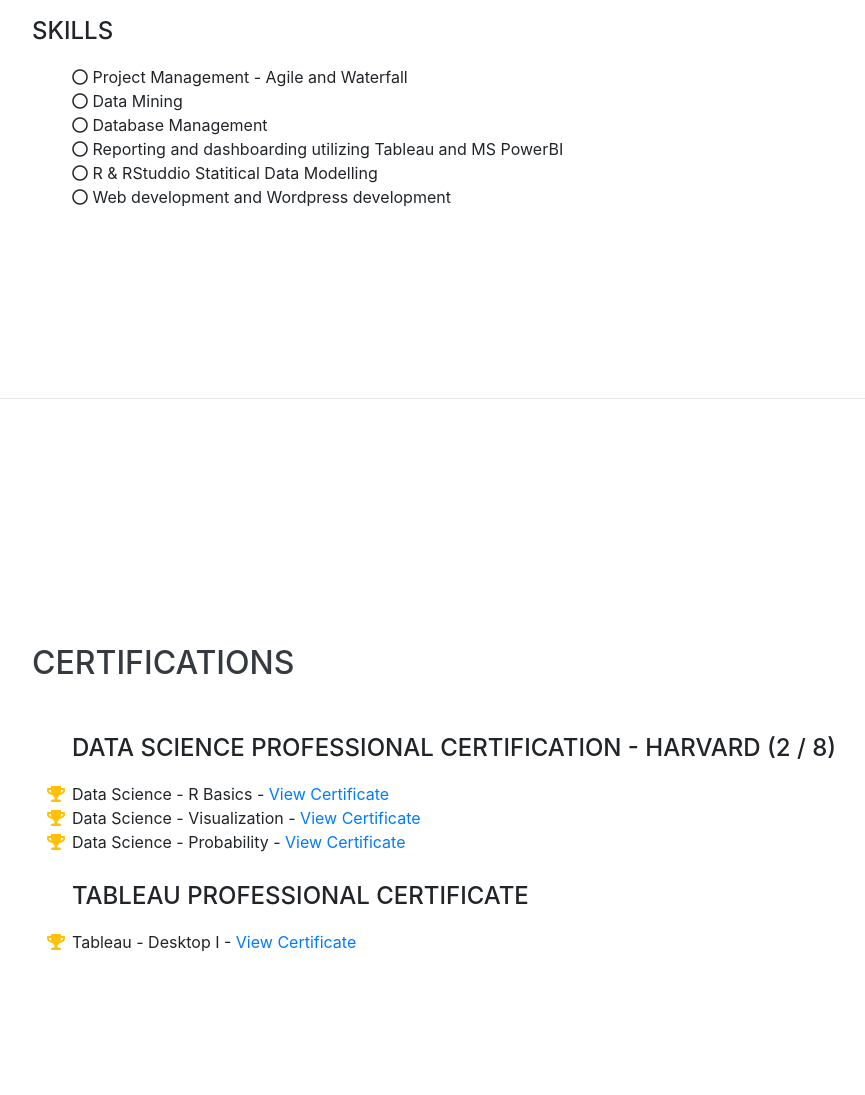
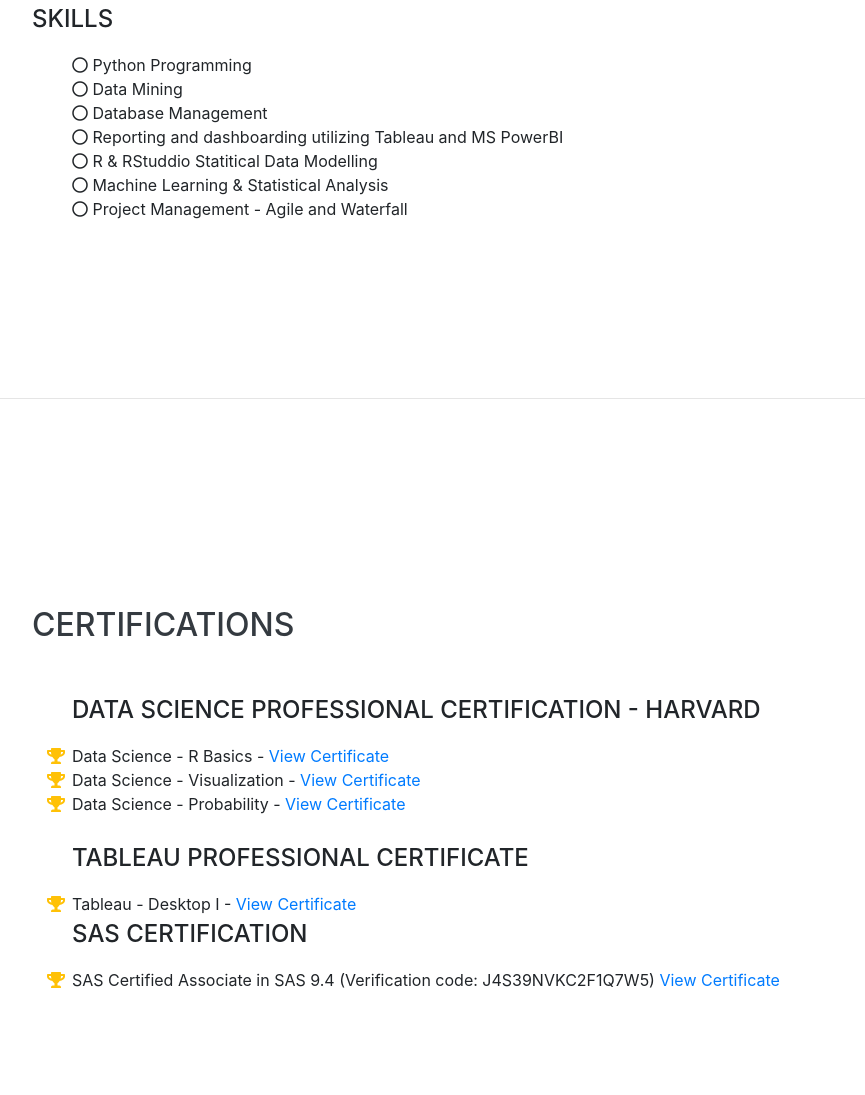
Before and after one commit to MurtazaBadshah121/MurtazaBadshah121.github.io, a website with bundled scripts: page index.html in a window 1280 px wide. Shown: the part 3026-4121 px from the top of the page, without its empty margins (288-1153 px from the left). Built offline with nearby package versions, Linux system fonts and the light colour scheme; a web font is replaced by a local one.

```diff
--- a/index.html
+++ b/index.html
@@ -212,7 +212,7 @@
         <div class="subheading mb-3">Skills</div>
         <ul class="fa-ul mb-0">
           <li>
-            <i class="far fa-circle"></i> Project Management - Agile and Waterfall </li>
+            <i class="far fa-circle"></i> Python Programming</li>
           <li>
             <i class="far fa-circle"></i> Data Mining</li>
           <li>
@@ -222,7 +222,10 @@
           <li>
             <i class="far fa-circle"></i> R &amp; RStuddio Statitical Data Modelling</li>
           <li>
-            <i class="far fa-circle"></i> Web development and Wordpress development</li>
+            <i class="far fa-circle"></i> Machine Learning & Statistical Analysis</li>
+	  <li>
+            <i class="far fa-circle"></i> Project Management - Agile and Waterfall </li>
+          <li>
         </ul>
       </div>
     </section>
@@ -233,7 +236,7 @@
       <div class="w-100">
         <h2 class="mb-5">Certifications</h2>
         <ul class="fa-ul mb-0">
-          <div class="subheading mb-3">Data Science Professional Certification - Harvard (2 / 8)</div>
+          <div class="subheading mb-3">Data Science Professional Certification - Harvard </div>
             <li>
             <i class="fa-li fa fa-trophy text-warning"></i>
             Data Science - R Basics - <a href="https://courses.edx.org/certificates/36176c70546a480eb384af1cd56e770f" class="stretched-link">View Certificate</a></li>
@@ -250,6 +253,11 @@
 			<li>
             <i class="fa-li fa fa-trophy text-warning"></i>
             Tableau - Desktop I - <a href="https://verify.skilljar.com/c/xqq5ad8tkfea" class="stretched-link">View Certificate</a> </li>
+
+	    <div class="subheading mb-3">SAS Certification</div>
+			<li>
+            <i class="fa-li fa fa-trophy text-warning"></i>
+            SAS Certified Associate in SAS 9.4 (Verification code: J4S39NVKC2F1Q7W5) <a href="https://www.certmetrics.com/SAS/public/verification.aspx" class="stretched-link">View Certificate</a> </li>
 
         </ul>
       </div>
```
